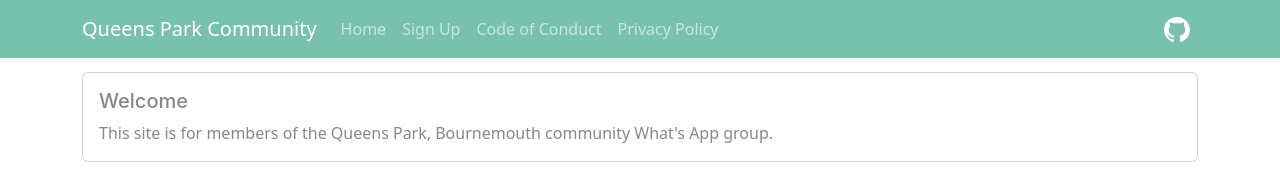
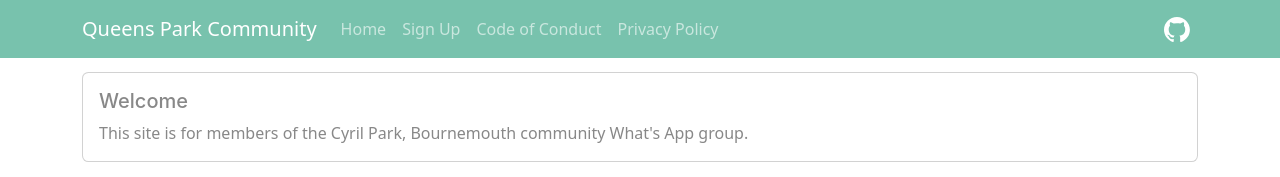
Before and after one commit to digitiser/cyrilpark, a React (Create React App) app: page / in a window 1280 px wide. Shown: the top 177 px of the page. Built offline with nearby package versions, Linux system fonts and the light colour scheme.

Commit message:
Update home.tsx

```diff
--- a/src/pages/home.tsx
+++ b/src/pages/home.tsx
@@ -9,7 +9,7 @@ export default function Home(): React.JSX.Element {
     return (
         <>
             <Section title="Welcome">
-                This site is for members of the Queens Park, Bournemouth community What's App group.
+                This site is for members of the Cyril Park, Bournemouth community What's App group.
             </Section>
 
             <Section title="About Us">
```
